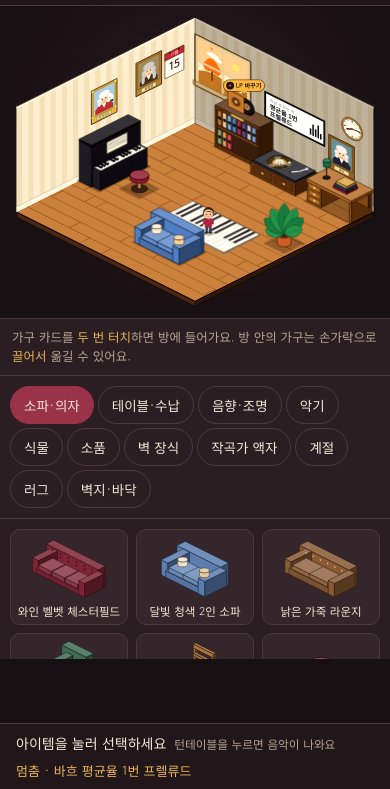
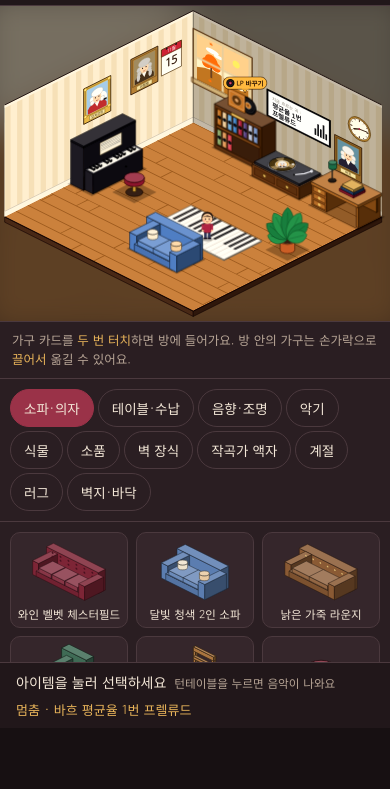
Before and after one commit to hyveritas-dev/yummyclassic, a plain HTML site: page assets/room.html in a window 390 px wide. Shown: the part 55-844 px from the top of the page. Drawn offline with Linux system fonts and the light colour scheme; a web font is replaced by a local one.

Commit message:
미니룸: 틱한 프레임 크롭 + 배경 블러로 사각지대 제거, 유튜브 창을 방 바로 아래로, 스크롤 버튼 별도 거터로 분리
Co-Authored-By: Claude Sonnet 5.5 <noreply@anthropic.com>
Claude-Session: https://claude.ai/code/session_01CS7ucXPgEM6mcCSPLYFCUU

```diff
--- a/assets/room.html
+++ b/assets/room.html
@@ -37,9 +37,10 @@ header{display:flex;flex-wrap:wrap;gap:10px 18px;align-items:center;padding:10px
 .btn.pri{background:var(--amber);color:#2a1a0c;border-color:var(--amber)}
 .btn:disabled{opacity:.4;cursor:not-allowed}
 main{display:flex;min-height:0}
-#stage{position:relative;flex:1;min-width:0;display:flex;align-items:center;justify-content:center;
+#stage{position:relative;overflow:hidden;flex:1;min-width:0;display:flex;align-items:center;justify-content:center;
   background:radial-gradient(ellipse at 50% 40%,#2c1d22 0%,#171012 70%)}
-#room{filter:contrast(1.12) saturate(1.22);width:100%;height:100%;max-height:100%;touch-action:none;user-select:none;-webkit-user-select:none;display:block}
+#roombg{position:absolute;inset:0;width:100%;height:100%;filter:blur(18px) brightness(.5) saturate(1.1);transform:scale(1.15);pointer-events:none}
+#room{position:relative;filter:contrast(1.12) saturate(1.22);width:100%;height:100%;max-height:100%;touch-action:none;user-select:none;-webkit-user-select:none;display:block}
 #room .it{cursor:grab}
 #side{width:372px;flex:none;display:flex;flex-direction:column;min-height:0;border-left:1px solid var(--line);background:var(--panel)}
 #ytw{display:none;flex:none;background:#0d0a0a;border-bottom:1px solid var(--line)}#ytw.on{display:block}
@@ -97,11 +98,11 @@ footer#dock{display:flex;flex-wrap:wrap;gap:8px 14px;align-items:center;padding:
 .foot{display:flex;gap:8px;justify-content:flex-end;margin-top:14px}
 @media (max-width:820px){
   body{overflow:auto}
-  #app{height:auto;min-height:100%}
+  #app{height:auto;min-height:0}
   main{flex-direction:column}
-  #stage{flex:none;aspect-ratio:700/560;width:100%}
+  #stage{flex:none;aspect-ratio:662/535;width:100%}
   #side{width:100%;border-left:0;border-top:1px solid var(--line)}
-  #ytw{order:2;border-bottom:0;border-top:1px solid var(--line)}
+  #ytw{order:0;border-bottom:1px solid var(--line);border-top:0}
   #panel{height:340px;flex:none}
   #grid{grid-template-columns:repeat(4,1fr)}
   #hint{display:none}
@@ -152,7 +153,8 @@ footer#dock{display:flex;flex-wrap:wrap;gap:8px 14px;align-items:center;padding:
   </header>
   <main>
     <section id="stage">
-      <svg id="room" viewBox="0 0 700 560" xmlns="http://www.w3.org/2000/svg" preserveAspectRatio="xMidYMid meet" aria-label="미니룸"></svg>
+      <svg id="roombg" viewBox="22 12 662 535" preserveAspectRatio="xMidYMid slice" aria-hidden="true"></svg>
+      <svg id="room" viewBox="22 12 662 535" xmlns="http://www.w3.org/2000/svg" preserveAspectRatio="xMidYMid meet" aria-label="미니룸"></svg>
       <div id="hint">서랍에서 아이템을 끌어다 놓거나 눌러서 추가하세요. 방 안의 아이템은 끌어서 옮기고, 선택하면 아래에서 돌리거나 뺄 수 있어요.</div>
       <div id="toast"></div>
     </section>
@@ -888,11 +890,14 @@ function selMark(){
   return handle+`<polygon points="${pts([P(it.x,it.y,z),P(it.x+w,it.y,z),P(it.x+w,it.y+dd,z),P(it.x,it.y+dd,z)])}" fill="${bad?'#e2655b44':'#e8b45a18'}" stroke="${col}" stroke-width="1.6" stroke-dasharray="4 3" pointer-events="none"/>`;
 }
 const GRAD={warm:['#ffd98a',.7,'#ff9a3c'],fire:['#ffa04a',.8,'#ff5a1a'],moon:['#cfe0ff',.32,'#8fb0ff']};
+let BGKEY='';
+function bgUpdate(){const k=[state.wall,state.floor,state.night,state.season].join('|');if(k===BGKEY)return;BGKEY=k;
+  const b=document.getElementById('roombg');if(b)b.innerHTML='<g transform="translate(353 280) scale(2.7) translate(-353 -280)">'+shell()+'</g>'}
 function render(){
   Q.season=state.season;Q.night=state.night;Q.preview=false;Q.gl=[];Q.cur=state.cur;Q.playing=state.playing;
   const svg=$('#room');let h='<defs>'+Object.entries(GRAD).map(([k,g])=>`<radialGradient id="g_${k}"><stop offset="0" stop-color="${g[0]}" stop-opacity="${g[1]}"/><stop offset=".45" stop-color="${g[2]}" stop-opacity="${g[1]*.35}"/><stop offset="1" stop-color="${g[2]}" stop-opacity="0"/></radialGradient>`).join('')
     +`<clipPath id="roomclip"><polygon points="${pts([P(0,N,WH),P(0,0,WH),P(N,0,WH),P(N,0,0),P(N,N,0),P(0,N,0)])}"/></clipPath></defs>`;
-  h+=shell();
+  h+=shell();bgUpdate();
   h+=state.items.filter(i=>i.wall).map(drawWall).join('');
   const fl=state.items.filter(i=>!i.wall);
   const rugs=fl.filter(i=>DEF[i.t].flat),rest=fl.filter(i=>!DEF[i.t].flat);
@@ -1203,6 +1208,7 @@ if(!load()){
 if(MIG){shelfBeside();save()}
 state.lps=LPS.map(l=>l.id);if(!state.cur||!lpOf(state.cur))state.cur=null;if(!state.cur&&LPS[0])state.cur=LPS[0].id;state.playing=false;
 syncHead();renderTabs();renderGrid();render();tellParent({ready:1});
+(function(){if(!EMB||!window.ResizeObserver)return;let last=0;const send=()=>{const h=document.getElementById('app').getBoundingClientRect().height|0;if(h&&Math.abs(h-last)>2){last=h;tellParent({h:h,m:matchMedia('(max-width:820px)').matches?1:0})}};new ResizeObserver(send).observe(document.getElementById('app'));send()})();
 setInterval(()=>{if(!DRAG&&!document.querySelector('.modal.on'))render()},20000);
 window.__room={state,render,DEF,applyPreset};
 })();
```
Also changed, not shown: index.html (+14 -5 lines).
